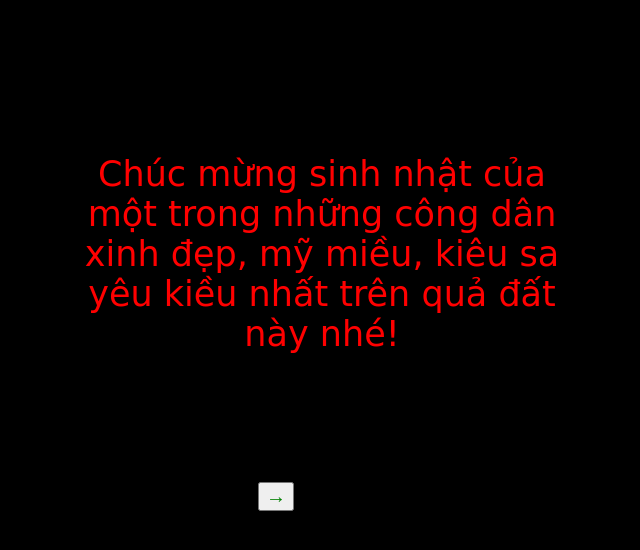
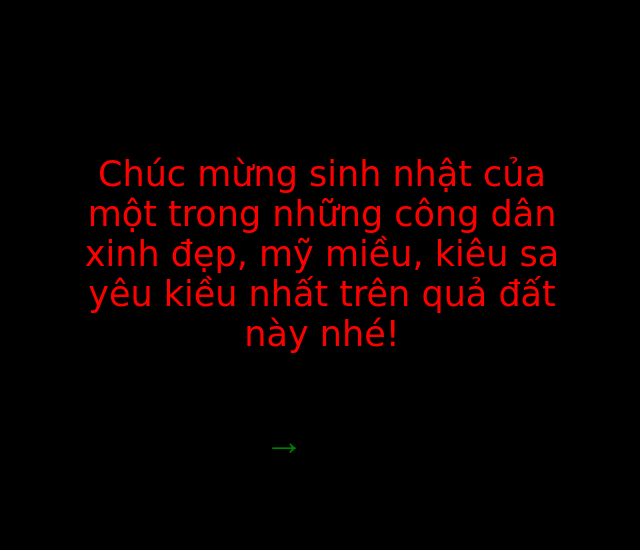
Before and after one commit to trandinh0506/hpbd, a plain HTML site: page index.html in a window 1280 px wide. Shown: the whole page, without its empty margins (318-958 px from the left). Drawn offline with Linux system fonts and the light colour scheme; a web font is replaced by a local one.

Commit message:
completed

```diff
--- a/index.html
+++ b/index.html
@@ -23,9 +23,11 @@
       }
       .btn {
         color: green;
-        font-size: 20px;
-        margin-top: 10%;
+        font-size: 40px;
+        margin-top: 5%;
         margin-left: 45%;
+        background-color: black;
+        border: none;
       }
       @keyframes cometo {
         from {
```
